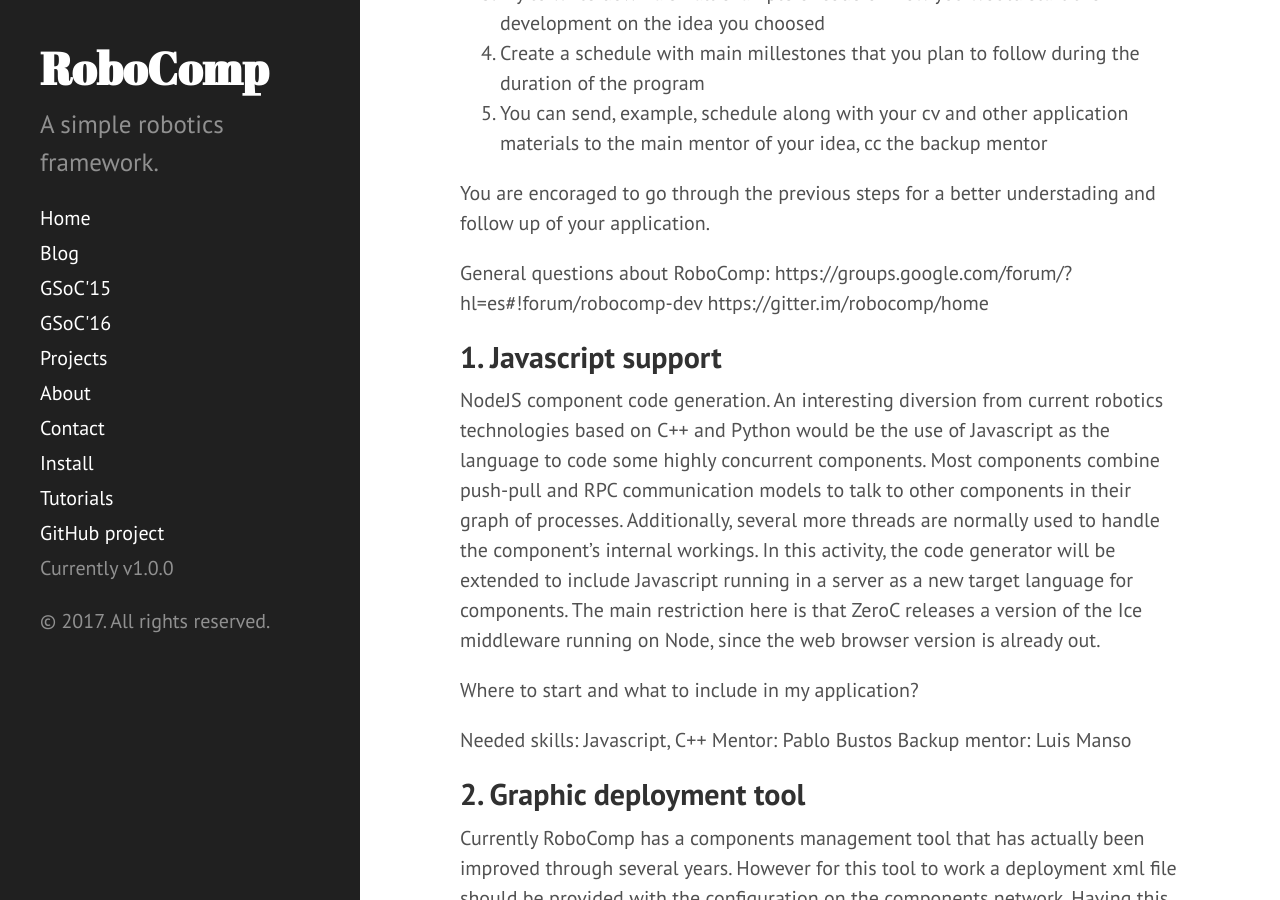
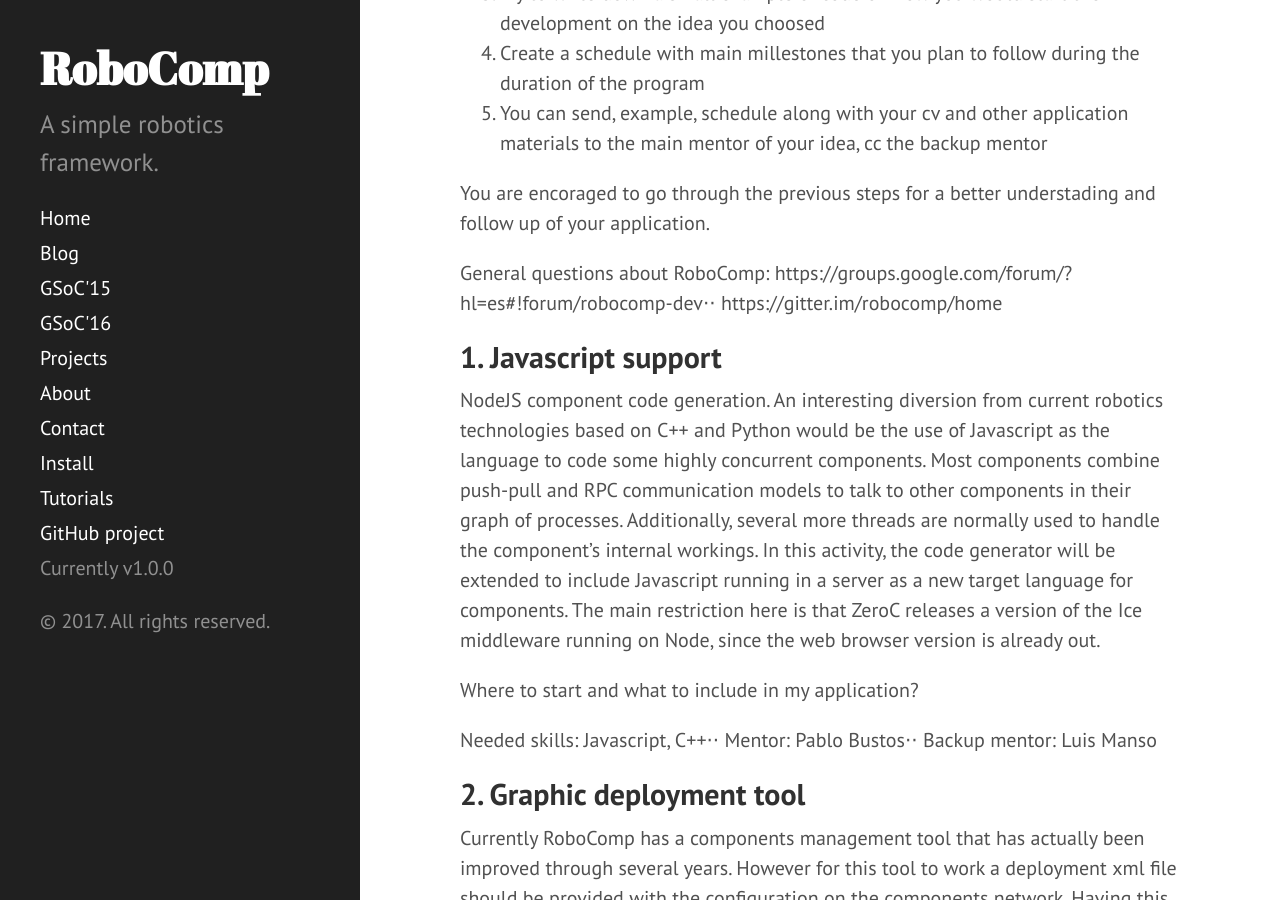
Before and after one commit to robocomp/website, a Jekyll site: the page built from _posts/gsoc2017/2017-2-07-gsoc17ideas.md, in a window 1280 px wide and 900 px high, scrolled down 590 px. Built offline with Jekyll 4.4.1, drawn with Linux system fonts in a browser that asks for light colours; some of the changed text lies outside the part shown.

Commit message:
check on trailing spaces

```diff
--- a/_posts/gsoc2017/2017-2-07-gsoc17ideas.md
+++ b/_posts/gsoc2017/2017-2-07-gsoc17ideas.md
@@ -18,7 +18,7 @@
 You are encoraged to go through the previous steps for a better understading and follow up of your application.
 
 General questions about RoboComp:
-https://groups.google.com/forum/?hl=es#!forum/robocomp-dev
+https://groups.google.com/forum/?hl=es#!forum/robocomp-dev⋅⋅
 https://gitter.im/robocomp/home
 
 ## 1. Javascript support
@@ -28,8 +28,8 @@
 Where to start and what to include in my application?
 
 
-Needed skills: Javascript, C++
-Mentor: Pablo Bustos
+Needed skills: Javascript, C++⋅⋅
+Mentor: Pablo Bustos⋅⋅
 Backup mentor: Luis Manso
 
 ## 2. Graphic deployment tool
@@ -67,7 +67,9 @@
 *To study and analyze virtual infrastructure solutions, such as Open Stack, to provide a virtualized infrastructure that can integrate the physical cluster onboard the robot and external servers for less responsive, but highly computationally demanding, tasks.
 
 Needed skills: Docker, GNU/Linux, C++, CMake
+
 Mentor: Marco A. Gutiérrez
+
 Backup mentor: Ramon Cintas
 
 ## 6. 3D visualization of internal structures in real time
@@ -75,7 +77,9 @@
 Current Model graphs used in RoboComp mainly for cognitive world modeling are not clear to understand, especially when they are big, which they usually are. Making these graphs easier to read and their information easier to access is a key task that will ease the task of debugging and understanding these graphs and in consequence a robot’s mind. Specific research and tests with roboticists should be performed in order to find a way of displaying this information that helps anyone understand the whole graph. Once specific key assets are detected they should be implemented one by one  and properly tested with some roboticists to ensure they are widely accepted as a proper enhancement. Several of these features should be developed until the graph becomes easily readable and can be easily managed through the graphical interface provided in robocomp
 
 Needed skills: Python, Qt5, OSG
+
 Mentor: Luis Manso
+
 Backup Mentor: Marco A. Gutiérrez
 
 
```
